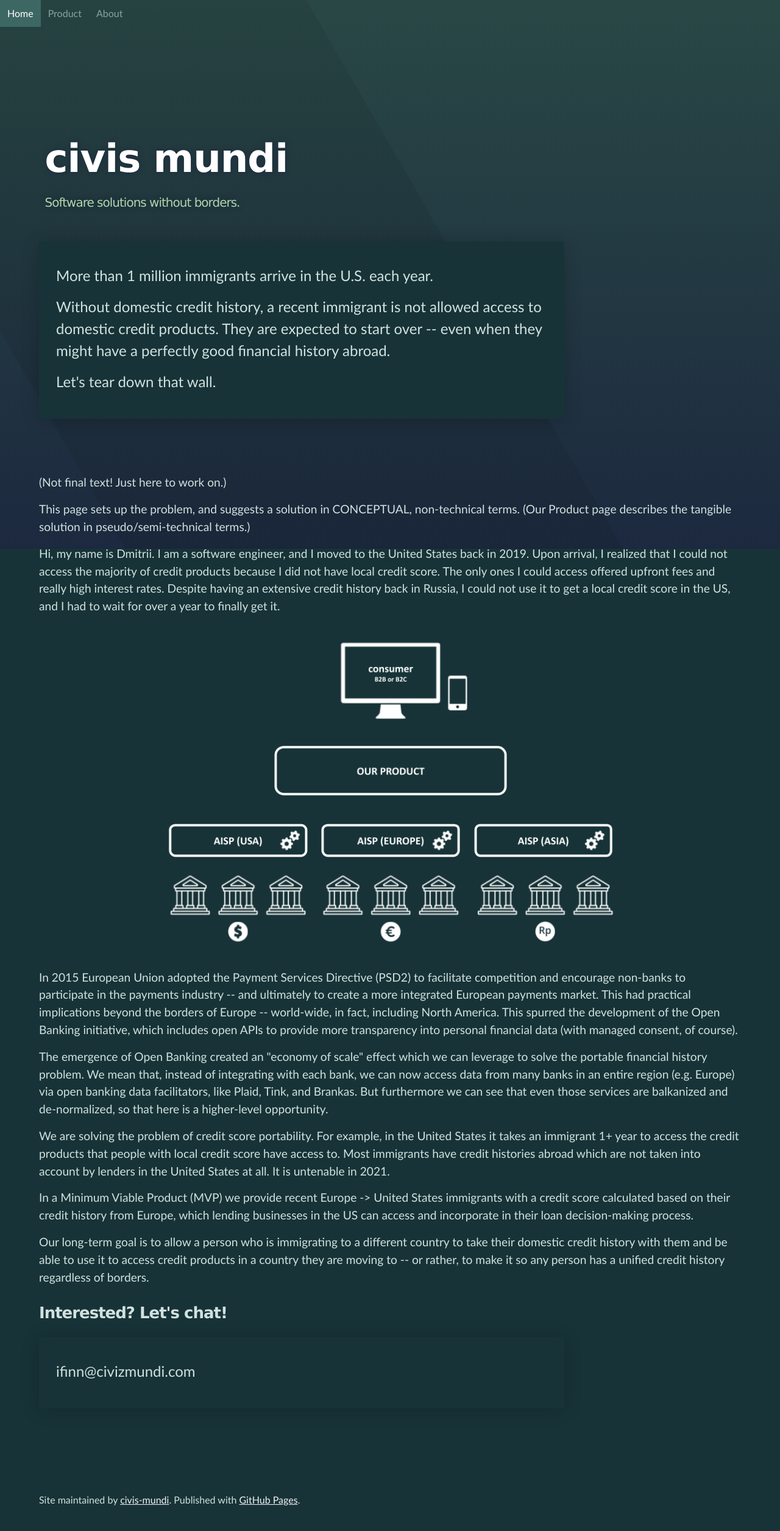
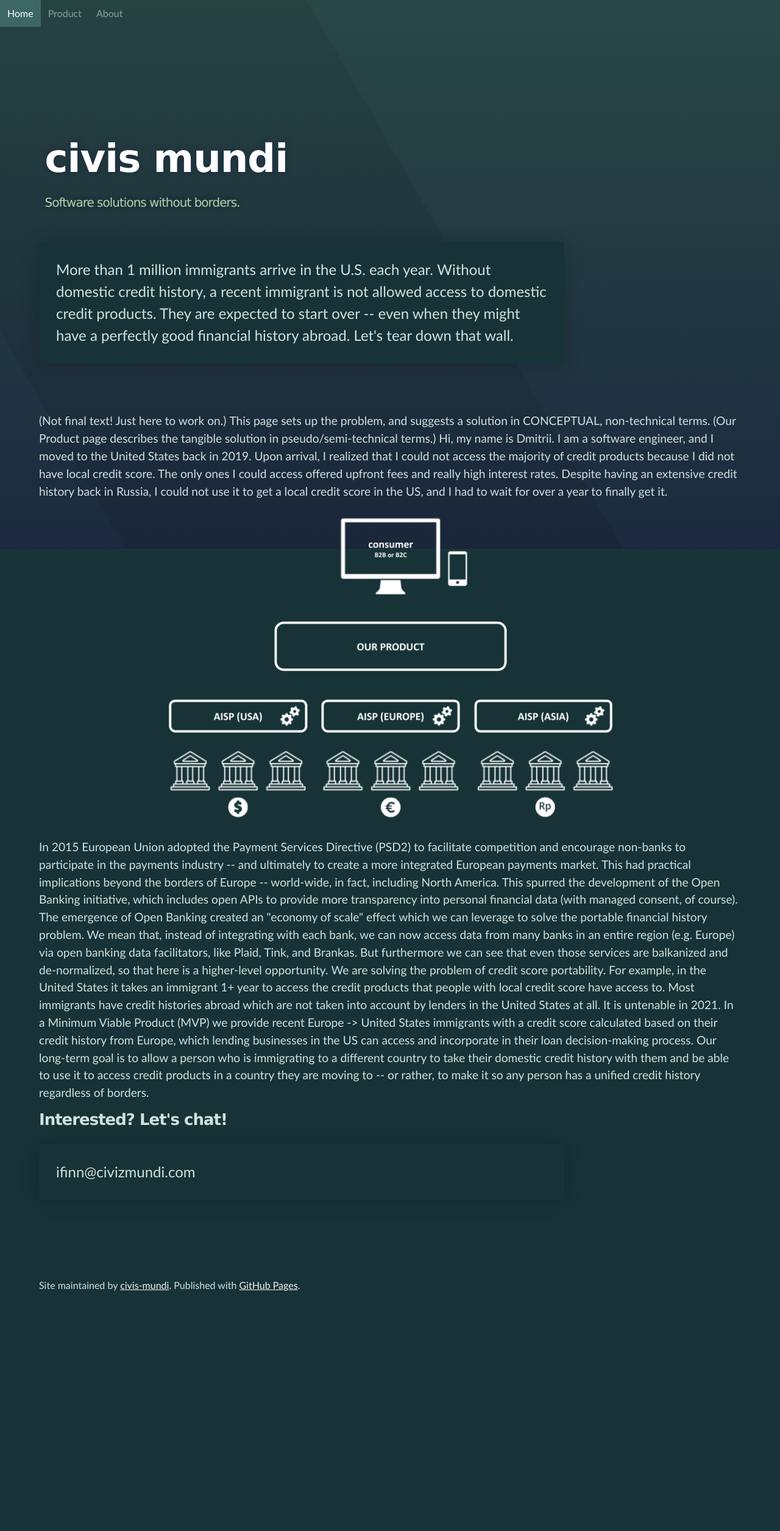
Before and after one commit to civis-mundi/civis-mundi.github.io, a Jekyll site: the page built from index.html, in a window 1280 px wide. Shown: the whole page at 61% size. Built offline with Jekyll 4.4.1, drawn with Linux system fonts in a browser that asks for light colours; after the commit the page ends 2144 px from its top, so only the background shows below that.

Commit message:
#2 Content twiddling.

```diff
--- a/_sass/full-width.scss
+++ b/_sass/full-width.scss
@@ -171,6 +171,18 @@
   font-size: 0.75rem;
 }
 
+  .img-portrait {
+    float: left;
+    margin-right: 10px;
+    margin-bottom: 10px;
+    -webkit-transform: scale(0.25); /* Saf3.1+, Chrome */
+    -moz-transform: scale(0.25); /* FF3.5+ */
+    -ms-transform: scale(0.25); /* IE9 */
+    -o-transform: scale(0.25); /* Opera 10.5+ */
+    transform: scale(0.25);
+  }
+
+
 #footer_wrap {
   position: relative;
   z-index: 2;
--- a/_sass/typography.scss
+++ b/_sass/typography.scss
@@ -49,6 +49,7 @@
 
 p {
   margin: 10px 0 15px 0;
+  display: inline;
 }
 
 div {
--- a/about/index.html
+++ b/about/index.html
@@ -42,7 +42,6 @@
 </div>
 
 <h2>Douglas Fisher</h2>
-
 <div class="content-story-section">
     <p>
         Douglas is a professional software leader, manager, and developer of many years experience. He’s held leadership
```
Also changed, not shown: img/portrait-blank-01.png (added), img/portrait-dfisher-01.png (added).
